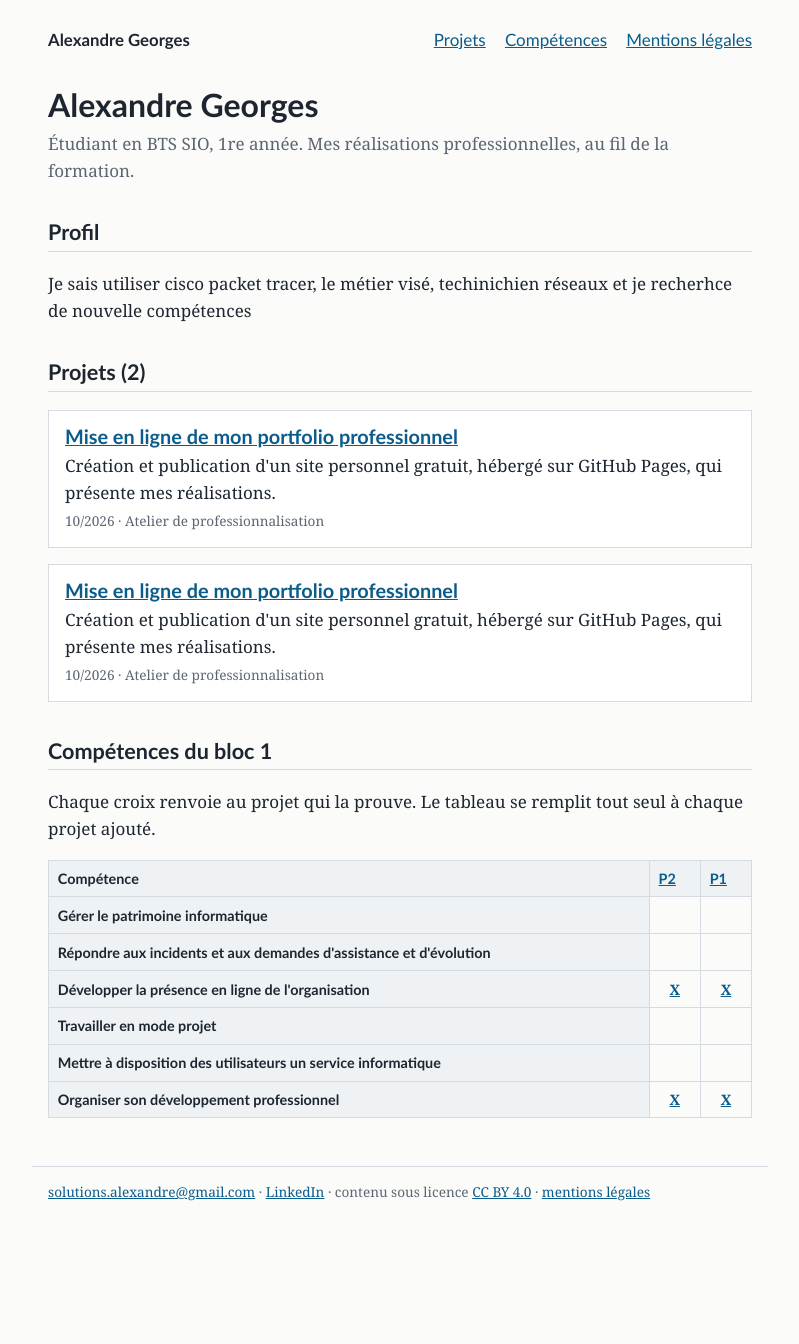
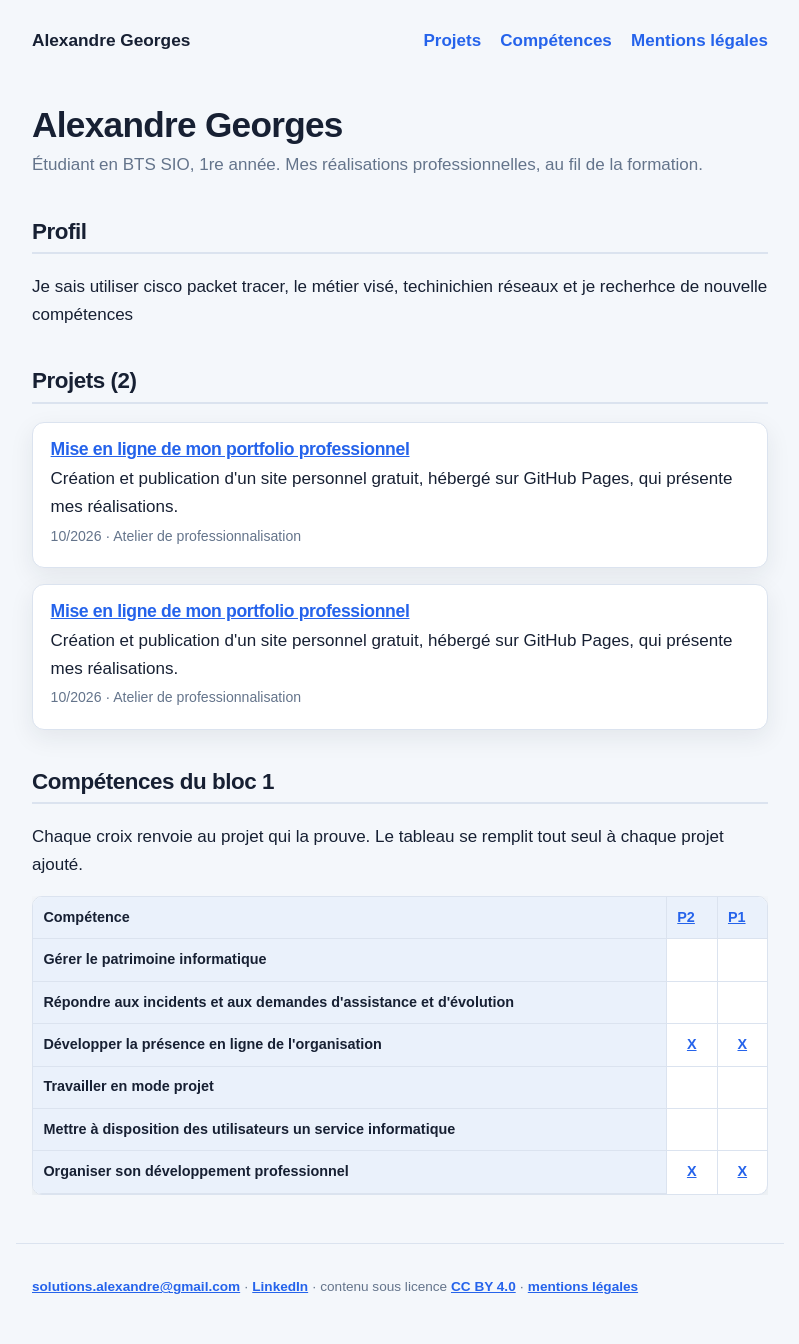
Before and after one commit to ElysioUI/Portfolio, a Jekyll site: the page built from index.html, in a window 1280 px wide. Shown: the whole page, without its empty margins (240-1039 px from the left). Built offline with Jekyll 4.4.1, drawn with Linux system fonts in a browser that asks for light colours; before the commit the page ends 1248 px from its top, so only the background shows below that.

Commit message:
Modernisation du style du portfolio

```diff
--- a/css/style.css
+++ b/css/style.css
@@ -1,45 +1,164 @@
-/* Mise en forme du portfolio. Changez la couleur --accent pour donner
-   votre teinte au site ; le reste suit. */
+/* Mise en forme du portfolio */
 :root {
-  --encre: #1d2630;
-  --accent: #0a5c8c;
-  --fond: #fbfbf9;
-  --trait: #d5dbe1;
-  --doux: #5b6672;
+  --encre: #172033;
+  --accent: #2563eb;
+  --accent-fonce: #1d4ed8;
+  --fond: #f4f7fb;
+  --surface: #ffffff;
+  --trait: #dbe3ef;
+  --doux: #64748b;
+  --ombre: 0 8px 24px rgba(23, 32, 51, .08);
 }
 * { box-sizing: border-box; }
+
 body {
   margin: 0;
   background: var(--fond);
   color: var(--encre);
-  font: 17px/1.6 Georgia, "Times New Roman", serif;
+  font: 17px/1.65 Arial, Helvetica, sans-serif;
 }
-header, main, footer { max-width: 46rem; margin: 0 auto; padding: 0 1rem; }
-header { padding-top: 1.6rem; display: flex; flex-wrap: wrap; justify-content: space-between; align-items: baseline; gap: .5rem 1.5rem; }
-.site { margin: 0; font: bold 1.05rem Calibri, Arial, sans-serif; }
+
+header, main, footer {
+  max-width: 48rem;
+  margin: 0 auto;
+  padding: 0 1rem;
+}
+
+header {
+  padding-top: 1.6rem;
+  padding-bottom: .8rem;
+  display: flex;
+  flex-wrap: wrap;
+  justify-content: space-between;
+  align-items: baseline;
+  gap: .5rem 1.5rem;
+}
+
+.site { margin: 0; font-weight: 800; font-size: 1.08rem; }
 .site a { color: var(--encre); text-decoration: none; }
-nav ul { list-style: none; padding: 0; margin: 0; display: flex; flex-wrap: wrap; gap: .3rem 1.2rem; font-family: Calibri, Arial, sans-serif; }
-h1, h2, h3 { font-family: Calibri, Arial, sans-serif; line-height: 1.25; }
-h1 { font-size: 2rem; margin: 2rem 0 0; }
-h2 { font-size: 1.35rem; margin-top: 2.2rem; border-bottom: 1px solid var(--trait); padding-bottom: .3rem; }
-a { color: var(--accent); }
-a:focus-visible { outline: 3px solid var(--accent); outline-offset: 2px; }
-.sous-titre, .meta { color: var(--doux); margin: .3rem 0 0; }
-.meta { font-size: .85rem; }
-.carte { border: 1px solid var(--trait); background: #fff; padding: .8rem 1rem; margin: 1rem 0; }
-.carte h3 { margin: 0 0 .2rem; }
+
+nav ul {
+  list-style: none;
+  padding: 0;
+  margin: 0;
+  display: flex;
+  flex-wrap: wrap;
+  gap: .4rem 1.2rem;
+  font-weight: 600;
+}
+nav a { text-decoration: none; }
+nav a:hover { color: var(--accent-fonce); }
+
+h1, h2, h3 {
+  font-family: Arial, Helvetica, sans-serif;
+  line-height: 1.25;
+  letter-spacing: -.02em;
+}
+h1 { font-size: 2.2rem; margin: 2.2rem 0 .2rem; }
+h2 {
+  font-size: 1.4rem;
+  margin-top: 2.4rem;
+  border-bottom: 2px solid var(--trait);
+  padding-bottom: .4rem;
+}
+h3 { font-size: 1.1rem; }
+
+a {
+  color: var(--accent);
+  font-weight: 600;
+}
+a:focus-visible {
+  outline: 3px solid var(--accent);
+  outline-offset: 2px;
+}
+
+.sous-titre, .meta {
+  color: var(--doux);
+  margin: .3rem 0 0;
+}
+.meta { font-size: .88rem; }
+
+.carte {
+  border: 1px solid var(--trait);
+  border-radius: 12px;
+  background: var(--surface);
+  padding: 1rem 1.1rem;
+  margin: 1rem 0;
+  box-shadow: var(--ombre);
+  transition: transform .15s ease, box-shadow .15s ease;
+}
+.carte:hover {
+  transform: translateY(-2px);
+  box-shadow: 0 12px 30px rgba(23, 32, 51, .12);
+}
+.carte h3 { margin: 0 0 .25rem; }
 .carte p { margin: .2rem 0; }
+
 .comp-liste { font-size: .9rem; }
-.comp { display: inline-block; border: 1px solid var(--trait); padding: 0 .4rem; margin: .15rem .3rem .15rem 0; background: #fff; }
+.comp {
+  display: inline-block;
+  border: 1px solid #bfdbfe;
+  border-radius: 999px;
+  padding: .12rem .55rem;
+  margin: .15rem .3rem .15rem 0;
+  background: #eff6ff;
+  color: #1d4ed8;
+  font-weight: 700;
+}
+
 .defile { overflow-x: auto; }
-table { border-collapse: collapse; width: 100%; font-size: .9rem; }
-th, td { border: 1px solid var(--trait); padding: .4rem .55rem; text-align: left; vertical-align: top; }
-th { background: #eef2f5; font-family: Calibri, Arial, sans-serif; }
-td.case { text-align: center; font-weight: bold; min-width: 2.4rem; }
-img { max-width: 100%; height: auto; border: 1px solid var(--trait); }
-code { font-size: .9em; background: #eef2f5; padding: 0 .25rem; }
-footer { margin-top: 3rem; padding-bottom: 2rem; font-size: .85rem; color: var(--doux); border-top: 1px solid var(--trait); }
+table {
+  border-collapse: separate;
+  border-spacing: 0;
+  width: 100%;
+  font-size: .9rem;
+  background: var(--surface);
+  border: 1px solid var(--trait);
+  border-radius: 10px;
+  overflow: hidden;
+  box-shadow: var(--ombre);
+}
+th, td {
+  border-right: 1px solid var(--trait);
+  border-bottom: 1px solid var(--trait);
+  padding: .55rem .65rem;
+  text-align: left;
+  vertical-align: top;
+}
+th {
+  background: #eaf1fb;
+  font-weight: 700;
+}
+tr:last-child td { border-bottom: 0; }
+th:last-child, td:last-child { border-right: 0; }
+td.case { text-align: center; font-weight: 700; min-width: 2.4rem; }
+
+img {
+  max-width: 100%;
+  height: auto;
+  border: 1px solid var(--trait);
+  border-radius: 10px;
+  box-shadow: var(--ombre);
+}
+
+code {
+  font-size: .9em;
+  background: #e8eef7;
+  padding: .12rem .3rem;
+  border-radius: 5px;
+}
+
+footer {
+  margin-top: 3rem;
+  padding-top: 1.2rem;
+  padding-bottom: 2rem;
+  font-size: .85rem;
+  color: var(--doux);
+  border-top: 1px solid var(--trait);
+}
+
 @media (max-width: 520px) {
   body { font-size: 16px; }
-  h1 { font-size: 1.6rem; }
+  h1 { font-size: 1.75rem; }
+  header { align-items: flex-start; }
 }
```
